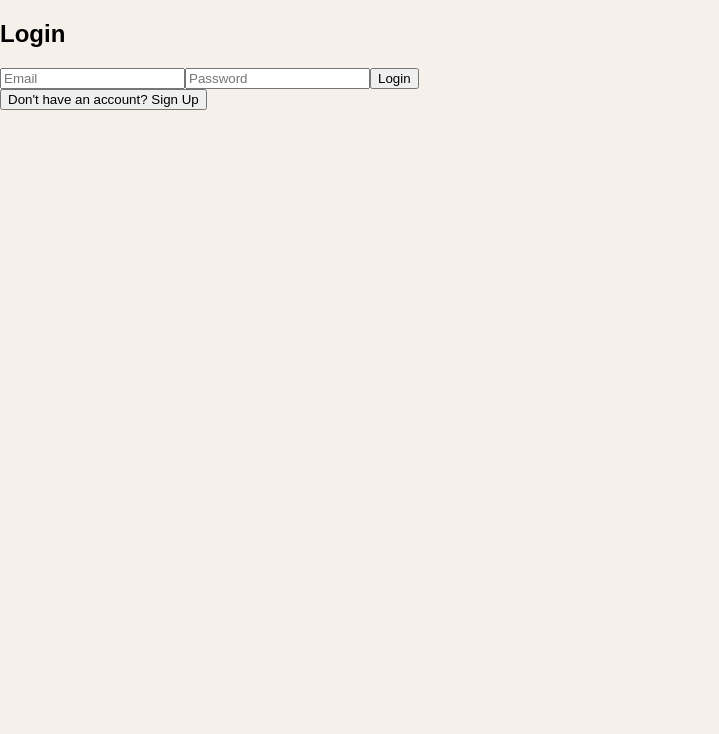
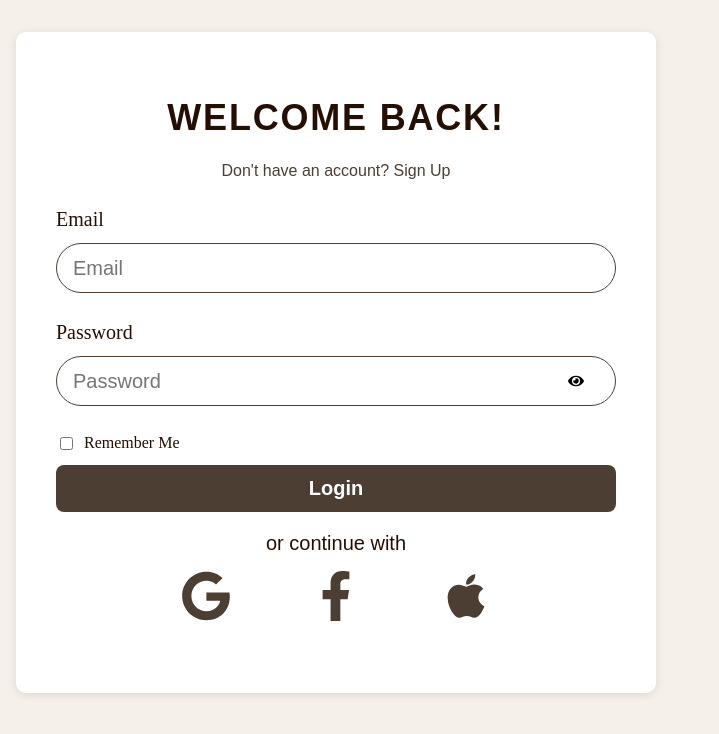
Before and after one commit to gurneerbedi/capstone-frontend, a React (Vite) app: page /login in a window 1280 px wide. Shown: the top 734 px of the page, without its empty margins (0-719 px from the left). Built offline with nearby package versions, Linux system fonts and the light colour scheme; a web font is replaced by a local one.

Commit message:
styled login page

```diff
--- a/src/components/ReadingTracker/ReadingTracker.jsx
+++ b/src/components/ReadingTracker/ReadingTracker.jsx
@@ -1,4 +1,3 @@
-
 import React from "react";
 
 const ReadingTracker = () => {
--- a/src/pages/LoginPage.jsx
+++ b/src/pages/LoginPage.jsx
@@ -1,12 +1,23 @@
 import React, { useState } from "react";
 import axios from "axios";
 import { useNavigate } from "react-router-dom";
+import {
+    FaGoogle,
+    FaFacebookF,
+    FaApple,
+    FaEye,
+    FaEyeSlash,
+} from "react-icons/fa";
 
-const AuthPage = () => {
+import "./LoginPage.scss";
+
+const LoginPage = () => {
     const [email, setEmail] = useState("");
     const [password, setPassword] = useState("");
     const [confirmPassword, setConfirmPassword] = useState("");
-    const [isLogin, setIsLogin] = useState(true); // Toggle between Login and Sign Up mode
+    const [isLogin, setIsLogin] = useState(true);
+    const [isPasswordVisible, setIsPasswordVisible] = useState(false);
+    const [rememberMe, setRememberMe] = useState(false);
     const navigate = useNavigate();
 
     const handleSubmit = async (e) => {
@@ -34,26 +45,56 @@ const AuthPage = () => {
     };
 
     return (
-        <div>
-            <h2>{isLogin ? "Login" : "Sign Up"}</h2>
-            <form onSubmit={handleSubmit}>
+        <div className="login-container">
+            <div className="login-page">
+                <h2 className="login-page__title">
+                    {isLogin ? "WELCOME BACK!" : "Sign Up"}
+                </h2>
+                <button
+                    className="login-page__toggle-button"
+                    onClick={() => setIsLogin(!isLogin)}
+                >
+                    {isLogin
+                        ? "Don't have an account? Sign Up"
+                        : "Already have an account? Login"}
+                </button>
+                <form className="login-page__form" onSubmit={handleSubmit}>
+                    <label className="login-page__label" htmlFor="email">
+                        Email
+                    </label>
                     <input
+                        className="login-page__input"
                         type="email"
                         value={email}
                         onChange={(e) => setEmail(e.target.value)}
                         required
                         placeholder="Email"
                     />
+                    <label className="login-page__label" htmlFor="password">
+                        Password
+                    </label>
+                    <div className="login-page__password-container">
                         <input
-                    type="password"
+                            className="login-page__input"
+                            type={isPasswordVisible ? "text" : "password"}
                             value={password}
                             onChange={(e) => setPassword(e.target.value)}
                             required
                             placeholder="Password"
                         />
+                        <div
+                            className="login-page__eye-icon"
+                            onClick={() =>
+                                setIsPasswordVisible(!isPasswordVisible)
+                            }
+                        >
+                            {isPasswordVisible ? <FaEyeSlash /> : <FaEye />}
+                        </div>
+                    </div>
                     {/* Show confirm password field only in sign-up mode */}
                     {!isLogin && (
                         <input
+                            className="login-page__input"
                             type="password"
                             value={confirmPassword}
                             onChange={(e) => setConfirmPassword(e.target.value)}
@@ -61,15 +102,46 @@ const AuthPage = () => {
                             placeholder="Confirm Password"
                         />
                     )}
-                <button type="submit">{isLogin ? "Login" : "Sign Up"}</button>
+                    <div className="login-page__remember-container">
+                        <input
+                            type="checkbox"
+                            id="rememberMe"
+                            checked={rememberMe}
+                            onChange={() => setRememberMe(!rememberMe)} // Toggle remember me
+                        />
+                        <label
+                            htmlFor="rememberMe"
+                            className="login-page__remember-label"
+                        >
+                            Remember Me
+                        </label>
+                    </div>
+                    <button className="login-page__button" type="submit">
+                        {isLogin ? "Login" : "Sign Up"}
+                    </button>
                 </form>
-            <button onClick={() => setIsLogin(!isLogin)}>
-                {isLogin
-                    ? "Don't have an account? Sign Up"
-                    : "Already have an account? Login"}
-            </button>
+                <div className="login-page__social-login">
+                    <p className="login-page__social-text">
+                        or continue with
+                    </p>
+                    <div className="login-page__social-icons">
+                        <FaGoogle
+                            className="login-page__icon"
+                            title="Login with Gmail"
+                        />
+                        <FaFacebookF
+                            className="login-page__icon"
+                            title="Login with Facebook"
+                        />
+                        <FaApple
+                            className="login-page__icon"
+                            title="Login with Apple"
+                        />
+                    </div>
+                </div>
+            </div>
         </div>
     );
 };
 
-export default AuthPage;
+export default LoginPage;
--- a/src/pages/LoginPage.scss
+++ b/src/pages/LoginPage.scss
@@ -0,0 +1,207 @@
+@use "../assets/partials/variables" as *;
+@use "../assets/partials/global" as *;
+@use "../assets/partials/typography" as *;
+@use "../assets/partials/fonts" as *;
+@use "../assets/partials/mixins" as *;
+
+.login-page {
+    margin-left: 1rem;
+    margin-top: 2rem;
+    margin-bottom: 1rem;
+    display: flex;
+    flex-direction: column;
+    align-items: center;
+    justify-content: center;
+    width: 90%;
+    height: auto;
+    background-color: white;
+    padding: 1.5rem;
+    border-radius: 10px;
+    box-shadow: 0 2px 10px rgba(0, 0, 0, 0.1);
+}
+
+.login-page__title {
+    font-family: "Overpass", sans-serif;
+    font-size: 24px;
+    line-height: 32px;
+    letter-spacing: 0.05em;
+    color: $StoryWave-Brown;
+    text-align: center;
+    margin-bottom: 1rem;
+}
+
+.login-page__toggle-button {
+    font-family: "Nunito", sans-serif;
+    font-size: 16px;
+    line-height: 24px;
+    color: $StoryWave-LightBrown;
+    background: none;
+    border: none;
+    cursor: pointer;
+    text-align: center;
+    display: block;
+    margin-bottom: 1.5rem;
+}
+
+.login-page__form {
+    display: flex;
+    flex-direction: column;
+    gap: 12px;
+    width: 100%;
+}
+
+.login-page__input {
+    width: 100%;
+    padding: 12px 16px;
+    font-family: "Nunito", sans-serif;
+    font-weight: 400;
+    font-size: 16px;
+    line-height: 24px;
+    border: 1px solid $StoryWave-LightBrown;
+    border-radius: 5rem;
+    margin-bottom: 1rem;
+}
+
+.login-page__button {
+    width: 100%;
+    padding: 12px 16px;
+    background-color: $StoryWave-LightBrown;
+    color: white;
+    font-family: "Nunito", sans-serif;
+    font-size: 16px;
+    font-weight: 600;
+    border: none;
+    border-radius: 8px;
+    cursor: pointer;
+    transition: background-color 0.3s;
+}
+
+.login-page__button:hover {
+    background-color: $StoryWave-Brown;
+}
+
+.login-page__social-login {
+    display: flex;
+    flex-direction: column;
+    align-items: center;
+    text-align: center;
+    margin-bottom: 2rem;
+}
+
+.login-page__social-text {
+    font-size: 1.25rem;
+    color: $StoryWave-Brown;
+    font-family: "Nunito", sans-serif;
+    margin-bottom: 1rem;
+}
+
+.login-page__social-icons {
+    display: flex;
+    justify-content: center;
+    gap: 40px;
+}
+
+.login-page__icon {
+    height: 40px;
+    width: 40px;
+    color: $StoryWave-LightBrown;
+    cursor: pointer;
+    transition: color 0.3s;
+}
+
+.login-page__icon:hover {
+    color: $StoryWave-Brown;
+}
+
+.login-page__password-container {
+    position: relative;
+    width: 100%;
+}
+
+.login-page__eye-icon {
+    position: absolute;
+    top: 50%;
+    right: 16px;
+    transform: translateY(-50%);
+    height: 2rem;
+    width: 2rem;
+    cursor: pointer;
+}
+
+.login-page__remember-container {
+    display: flex;
+    align-items: center;
+    gap: 8px;
+}
+
+.login-page__remember-label {
+    font-size: 1rem;
+    color: $StoryWave-Brown;
+    font-family: "Nunito", "sans-serif";
+}
+
+.login-page__label {
+    color: $StoryWave-Brown;
+    font-family: "Nunito", "sans-serif";
+    font-size: 1.25rem;
+    font-weight: 400;
+}
+
+
+@include tablet {
+    .login-page {
+        width: 70%;
+        padding: 2rem;
+    }
+
+    .login-page__title {
+        font-size: 28px;
+        margin-bottom: 1.25rem;
+    }
+
+    .login-page__input {
+        font-size: 18px;
+    }
+
+    .login-page__button {
+        font-size: 18px;
+    }
+
+    .login-page__social-icons {
+        gap: 60px;
+    }
+
+    .login-page__icon {
+        height: 45px;
+        width: 45px;
+    }
+}
+
+@include desktop {
+    .login-page {
+        width: 50%;
+        padding: 2.5rem;
+    }
+
+    .login-page__title {
+        font-size: 36px;
+        margin-bottom: 1.5rem;
+    }
+
+    .login-page__input {
+        font-size: 20px;
+    }
+
+    .login-page__button {
+        font-size: 20px;
+    }
+
+    .login-page__social-icons {
+        gap: 80px;
+    }
+
+    .login-page__icon {
+        height: 50px;
+        width: 50px;
+    }
+}
```
Lines whose indentation alone changed are shown as unchanged.
